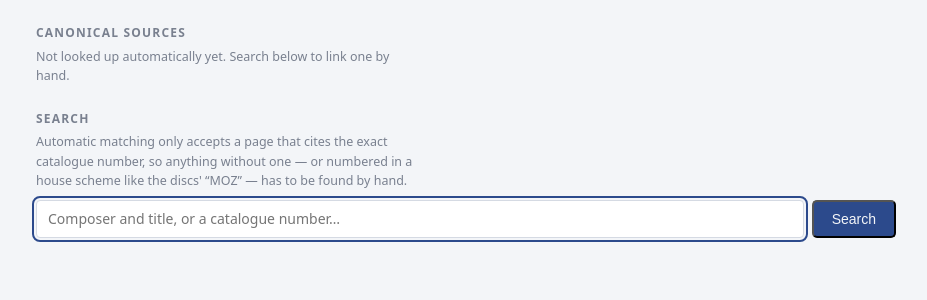
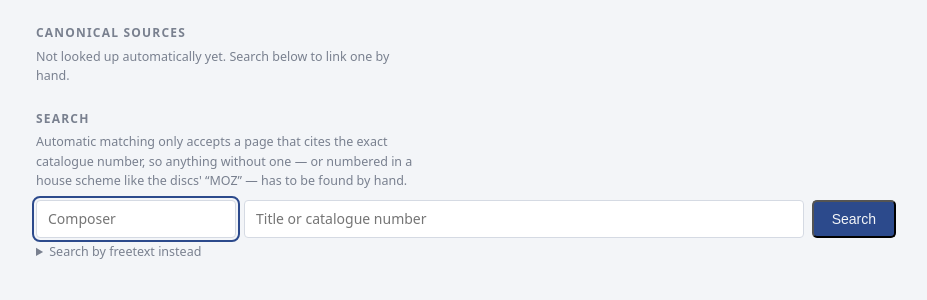
Before and after one commit to stanstrup/sheetmusicshelf, a FastAPI app: template src/sms/templates/work.html in a window 1280 px wide. Shown: the part 127-427 px from the top of the page, without its empty margins (174-1101 px from the left). Run offline with FastAPI, Linux system fonts and the light colour scheme; the template is opened without the code that fills it, so the values that code supplies are empty; parts of the project's set-up code (start-up, migrations or seed data) failed here and were passed over.

Commit message:
Split canonical-sources search into composer + title fields
Replaces the single freetext box with two prefilled inputs so
MusicBrainz can filter by artist name and IMSLP gets the right
combination without the caller having to type both.  The old q=
freetext is kept as a <details> fallback for back-compat.

Also updates fill-from-work so that confirming a MusicBrainz link
now stores the credited composer on work.composer_id, and passes
mbcredits through the "Use this" form so it is available.

Co-Authored-By: Claude Sonnet 4.6 <noreply@anthropic.com>
Claude-Session: https://claude.ai/code/session_014f5UJ477Fjc4QpkQ87pN2u

```diff
--- a/src/sms/static/app.css
+++ b/src/sms/static/app.css
@@ -593,7 +593,12 @@ body.reading { background: #0d0f13; color: #e7eaf1; overscroll-behavior: none; }
   font-size: 11px; font-weight: 400; margin-left: 8px;
   letter-spacing: 0; text-transform: none;
 }
-.cansearch { display: flex; gap: 8px; margin: 10px 0 16px; }
+.cansearch { display: flex; gap: 8px; margin: 10px 0 4px; flex-wrap: wrap; }
+.cansearch-split input:first-child { flex: 0 1 200px; }
+.cansearch-free { margin-bottom: 12px; }
+.cansearch-free summary { cursor: pointer; }
+.cansearch-free form { display: flex; gap: 8px; margin-top: 8px; }
+.cansearch-free input { flex: 1; min-width: 0; padding: 7px 11px; font: inherit; font-size: 14px; color: var(--ink); background: var(--surface); border: 1px solid var(--rule); border-radius: 4px; }
 .cansearch input {
   flex: 1; min-width: 0; padding: 7px 11px; font: inherit; font-size: 14px;
   color: var(--ink); background: var(--surface);
--- a/src/sms/templates/work.html
+++ b/src/sms/templates/work.html
@@ -74,15 +74,27 @@
       number, so anything without one &mdash; or numbered in a house scheme like
       the discs' &ldquo;MOZ&rdquo; &mdash; has to be found by hand.
     </p>
-    {# Prefilled with the work's own title and composer: that is what you would
-       type anyway, and the search is slow enough that saving the typing counts. #}
-    <form class="cansearch" method="get" action="/work/{{ work.id }}" id="cansearch">
-      <input name="q" value="{{ q if q is not none else suggested_query }}"
-             placeholder="Composer and title, or a catalogue number&hellip;"
-             aria-label="Search IMSLP and MusicBrainz" autofocus>
+    {# Two-field form: composer and title searched separately so MusicBrainz
+       can filter by artist and IMSLP can combine them as freetext. #}
+    <form class="cansearch cansearch-split" method="get" action="/work/{{ work.id }}" id="cansearch">
+      <input name="qc"
+             value="{{ qc if qc is not none else suggested_composer }}"
+             placeholder="Composer" aria-label="Composer" autofocus>
+      <input name="qt"
+             value="{{ qt if qt is not none else suggested_title }}"
+             placeholder="Title or catalogue number" aria-label="Title">
       <button class="button" type="submit">Search</button>
       <span class="searching" id="searching" hidden>Searching IMSLP and MusicBrainz&hellip;</span>
     </form>
+    <details class="cansearch-free">
+      <summary class="muted small">Search by freetext instead</summary>
+      <form method="get" action="/work/{{ work.id }}">
+        <input name="q" value="{{ q or '' }}"
+               placeholder="Composer and title, or a catalogue number&hellip;"
+               aria-label="Freetext search">
+        <button class="button" type="submit">Search</button>
+      </form>
+    </details>
 
     {% if searched %}
       {% if not results.imslp and not results.musicbrainz %}
@@ -123,6 +135,7 @@
                 <input type="hidden" name="action" value="musicbrainz">
                 <input type="hidden" name="mbid" value="{{ hit.id }}">
                 <input type="hidden" name="mbtitle" value="{{ hit.title }}">
+                <input type="hidden" name="mbcredits" value="{{ hit.credits }}">
                 <input type="hidden" name="q" value="{{ q or '' }}">
                 <span class="cand">
                   <a href="https://musicbrainz.org/work/{{ hit.id }}" rel="noopener">{{ hit.title }}</a>
--- a/src/sms/web.py
+++ b/src/sms/web.py
@@ -748,6 +748,8 @@ def work_detail(
     request: Request,
     session: Session = Depends(get_session),
     q: str | None = None,
+    qc: str | None = None,
+    qt: str | None = None,
     no_parent: bool = False,
 ) -> Response:
     """One work, its canonical links, and a search for setting them by hand."""
@@ -757,9 +759,6 @@ def work_detail(
         raise HTTPException(status.HTTP_404_NOT_FOUND, "no such work")
 
     composer = session.get(Composer, work.composer_id) if work.composer_id else None
-    # Movement order first: for a work split over several files the movement
-    # number is the reading order, and id order is only the order the files
-    # happened to be scanned in.
     pieces = list(
         session.scalars(
             select(Piece).where(Piece.work_id == work.id)
@@ -769,9 +768,15 @@ def work_detail(
 
     results = {"imslp": [], "musicbrainz": []}
     error = ""
-    if q:
+    # Split-field search (qc/qt) takes precedence over legacy freetext (q).
+    searched = (qc is not None or qt is not None) or q is not None
+    if qt is not None or qc is not None:
         from .enrich.canonical import search
-
+        results["imslp"], results["musicbrainz"], error = search(
+            qt or "", qc or (composer.canonical_name if composer else None)
+        )
+    elif q:
+        from .enrich.canonical import search
         results["imslp"], results["musicbrainz"], error = search(
             q, composer.canonical_name if composer else None
         )
@@ -781,11 +786,11 @@ def work_detail(
         {
             "viewer": viewer, "work": work, "composer": composer, "pieces": pieces,
             "catalogue": catalogue_label(work),
-            "q": q, "searched": q is not None, "results": results, "error": error,
+            "q": q, "qc": qc, "qt": qt,
+            "searched": searched, "results": results, "error": error,
             "no_parent": no_parent,
-            "suggested_query": " ".join(
-                part for part in ((composer.canonical_name if composer else ""), work.title or "") if part
-            ).strip(),
+            "suggested_composer": composer.canonical_name if composer else "",
+            "suggested_title": work.musicbrainz_title or work.title or "",
         },
     )
 
@@ -862,6 +867,24 @@ async def work_link(
         work.musicbrainz_title = (form.get("mbtitle") or "").strip() or None
         work.confirmed = True
         work.match_note = "MusicBrainz chosen by hand"
+        credits_str = (form.get("mbcredits") or "").strip()
+        if credits_str:
+            first_credit = credits_str.split(",")[0].replace(" and others", "").strip()
+            if first_credit:
+                from .music import composers as authority
+                record = authority.resolve(first_credit)
+                canonical = record.canonical if record else first_credit
+                composer = session.scalar(
+                    select(Composer).where(Composer.canonical_name == canonical)
+                )
+                if composer is None:
+                    composer = session.scalar(
+                        select(Composer).where(
+                            Composer.aliases.contains([first_credit])
+                        )
+                    )
+                if composer is not None:
+                    work.composer_id = composer.id
     elif action == "musicbrainz_parent":
         from .enrich.canonical import find_parent_work
         if work.musicbrainz_id:
```
Also changed, not shown: src/sms/enrich/canonical.py (+10 -1 lines).
